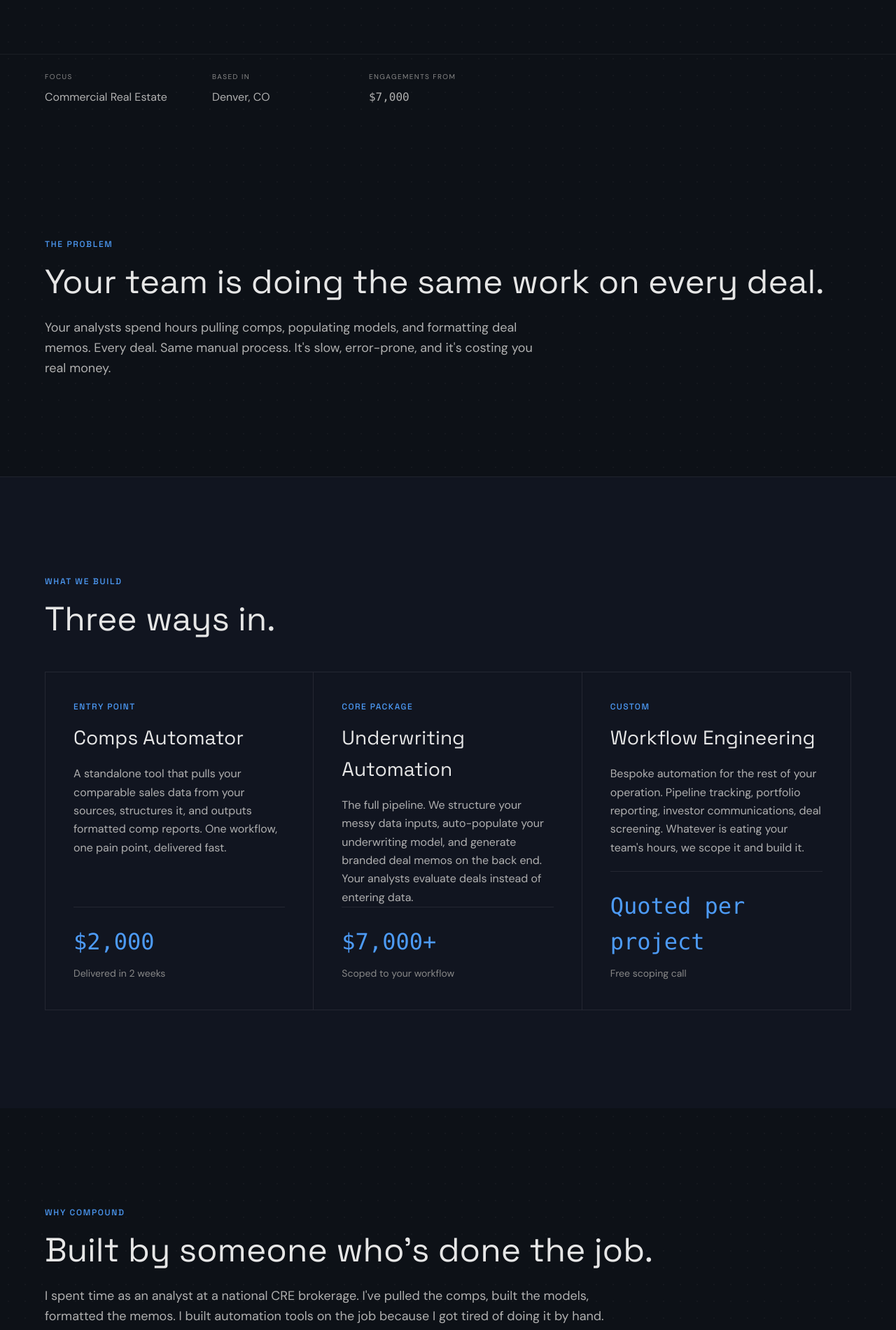
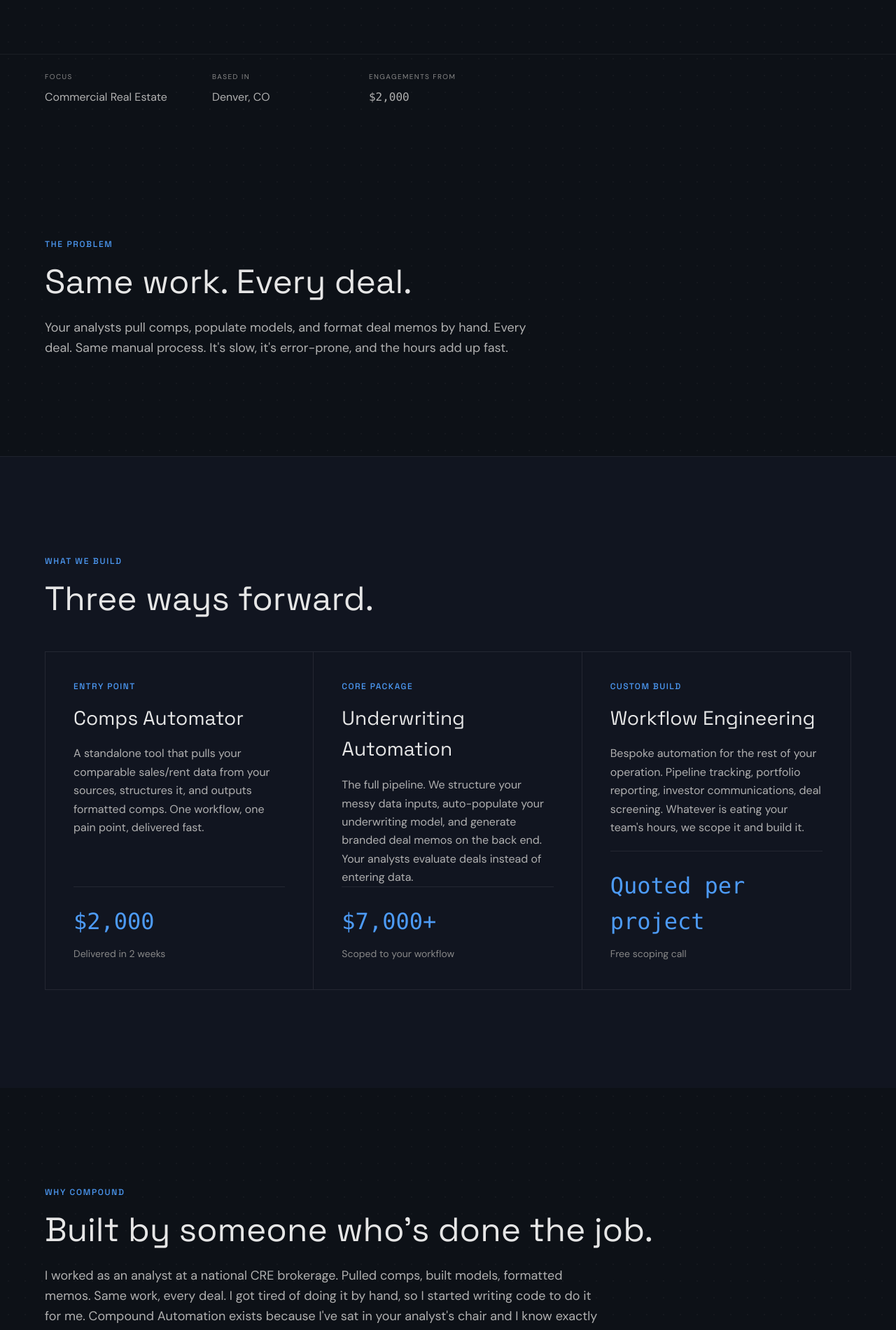
Before and after one commit to cfrancis15/compound_automation_site, a React (Vite) app in the folder client/: page / in a window 1280 px wide. Shown: the part 600-2501 px from the top of the page at 70% size. Built offline with nearby package versions, Linux system fonts and the light colour scheme; no server answers.

Commit message:
third pass

```diff
--- a/client/src/components/CallToAction.jsx
+++ b/client/src/components/CallToAction.jsx
@@ -16,8 +16,8 @@ function CallToAction() {
         </ScrollReveal>
         <ScrollReveal delayMs={120}>
           <p className="section-body contact-subheading">
-            Book a free discovery call. We&apos;ll walk through your workflow and
-            show you what&apos;s possible.
+            30 minutes. We walk through your workflow and tell you exactly what we
+            can build.
           </p>
         </ScrollReveal>
 
--- a/client/src/components/Hero.jsx
+++ b/client/src/components/Hero.jsx
@@ -65,8 +65,7 @@ function Hero() {
             </ScrollReveal>
             <ScrollReveal delayMs={120}>
               <p className="hero-subheading">
-                Compound Automation builds data pipelines and deal memo systems for
-                CRE brokerages. Your analysts focus on deals. We handle the data.
+                We build automation tools for CRE brokerages & buyside firms. Your analysts focus on deals, we automate everything else.
               </p>
             </ScrollReveal>
             <ScrollReveal delayMs={240}>
@@ -96,7 +95,7 @@ function Hero() {
             </div>
             <div className="metadata-item">
               <p className="metadata-label">Engagements From</p>
-              <p className="metadata-value price-mono">$7,000</p>
+              <p className="metadata-value price-mono">$2,000</p>
             </div>
           </div>
         </ScrollReveal>
--- a/client/src/components/HowItWorks.jsx
+++ b/client/src/components/HowItWorks.jsx
@@ -22,9 +22,8 @@ function HowItWorks() {
               <p className="step-number">01</p>
               <h3 className="step-heading">Discovery Call</h3>
               <p className="step-body">
-                We learn your workflow, your data sources, and where your team is
-                losing hours. You walk away knowing exactly what&apos;s possible
-                and what it costs.
+                Tell us what your team does on every deal. We will tell you what we
+                can automate and what it costs. No commitment.
               </p>
               <p className="step-price">Free</p>
               <p className="step-note">30 minutes, no commitment</p>
@@ -34,11 +33,11 @@ function HowItWorks() {
               <p className="step-number">02</p>
               <h3 className="step-heading">Build &amp; Deploy</h3>
               <p className="step-body">
-                We build your automation, integrate it with your existing tools,
-                and deploy it. Your team is trained and running within weeks.
+                We build your automation, plug it into your existing tools, and
+                train your team. You are up and running within weeks.
               </p>
-              <p className="step-price">Timeline varies</p>
-              <p className="step-note">Based on project scope</p>
+              <p className="step-price">2-6 weeks</p>
+              <p className="step-note">Depending on scope</p>
             </article>
           </div>
         </ScrollReveal>
--- a/client/src/components/Portfolio.jsx
+++ b/client/src/components/Portfolio.jsx
@@ -11,7 +11,7 @@ function Portfolio() {
     <section className="content-section portfolio-section section-primary" id="portfolio">
       <div className="page-container">
         <ScrollReveal>
-          <p className="section-label">PORTFOLIO</p>
+          <p className="section-label">EXAMPLES</p>
         </ScrollReveal>
         <ScrollReveal delayMs={120}>
           <h2 className="section-heading">Built for CRE.</h2>
--- a/client/src/components/Problem.jsx
+++ b/client/src/components/Problem.jsx
@@ -10,15 +10,13 @@ function Problem() {
           <p className="section-label">THE PROBLEM</p>
         </ScrollReveal>
         <ScrollReveal delayMs={120}>
-          <h2 className="section-heading">
-            Your team is doing the same work on every deal.
-          </h2>
+          <h2 className="section-heading">Same work. Every deal.</h2>
         </ScrollReveal>
         <ScrollReveal delayMs={240}>
           <p className="section-body">
-            Your analysts spend hours pulling comps, populating models, and
-            formatting deal memos. Every deal. Same manual process. It&apos;s slow,
-            error-prone, and it&apos;s costing you real money.
+            Your analysts pull comps, populate models, and format deal memos by
+            hand. Every deal. Same manual process. It&apos;s slow, it&apos;s error-prone,
+            and the hours add up fast.
           </p>
         </ScrollReveal>
       </div>
--- a/client/src/components/Solution.jsx
+++ b/client/src/components/Solution.jsx
@@ -10,7 +10,7 @@ function Solution() {
           <p className="section-label">WHAT WE BUILD</p>
         </ScrollReveal>
         <ScrollReveal delayMs={120}>
-          <h2 className="section-heading">Three ways in.</h2>
+          <h2 className="section-heading">Three ways forward.</h2>
         </ScrollReveal>
 
         <ScrollReveal delayMs={240}>
@@ -19,8 +19,8 @@ function Solution() {
               <p className="card-phase-label">ENTRY POINT</p>
               <h3 className="card-heading">Comps Automator</h3>
               <p className="card-body">
-                A standalone tool that pulls your comparable sales data from your
-                sources, structures it, and outputs formatted comp reports. One
+                A standalone tool that pulls your comparable sales/rent data from your
+                sources, structures it, and outputs formatted comps. One
                 workflow, one pain point, delivered fast.
               </p>
               <div className="solution-tier-price">
@@ -33,7 +33,7 @@ function Solution() {
               <p className="card-phase-label">CORE PACKAGE</p>
               <h3 className="card-heading">Underwriting Automation</h3>
               <p className="card-body">
-                The full pipeline. We structure your messy data inputs,
+              The full pipeline. We structure your messy data inputs,
                 auto-populate your underwriting model, and generate branded deal
                 memos on the back end. Your analysts evaluate deals instead of
                 entering data.
@@ -45,7 +45,7 @@ function Solution() {
             </article>
 
             <article className="solution-phase">
-              <p className="card-phase-label">CUSTOM</p>
+              <p className="card-phase-label">CUSTOM BUILD</p>
               <h3 className="card-heading">Workflow Engineering</h3>
               <p className="card-body">
                 Bespoke automation for the rest of your operation. Pipeline
--- a/client/src/components/WhyUs.jsx
+++ b/client/src/components/WhyUs.jsx
@@ -14,11 +14,7 @@ function WhyUs() {
         </ScrollReveal>
         <ScrollReveal delayMs={240}>
           <p className="section-body why-us-body">
-            I spent time as an analyst at a national CRE brokerage. I&apos;ve pulled
-            the comps, built the models, formatted the memos. I built automation
-            tools on the job because I got tired of doing it by hand. Compound
-            Automation exists because I know exactly where your workflow breaks,
-            and I know how to fix it.
+          I worked as an analyst at a national CRE brokerage. Pulled comps, built models, formatted memos. Same work, every deal. I got tired of doing it by hand, so I started writing code to do it for me. Compound Automation exists because I've sat in your analyst's chair and I know exactly where the workflow breaks.
           </p>
         </ScrollReveal>
 
```
